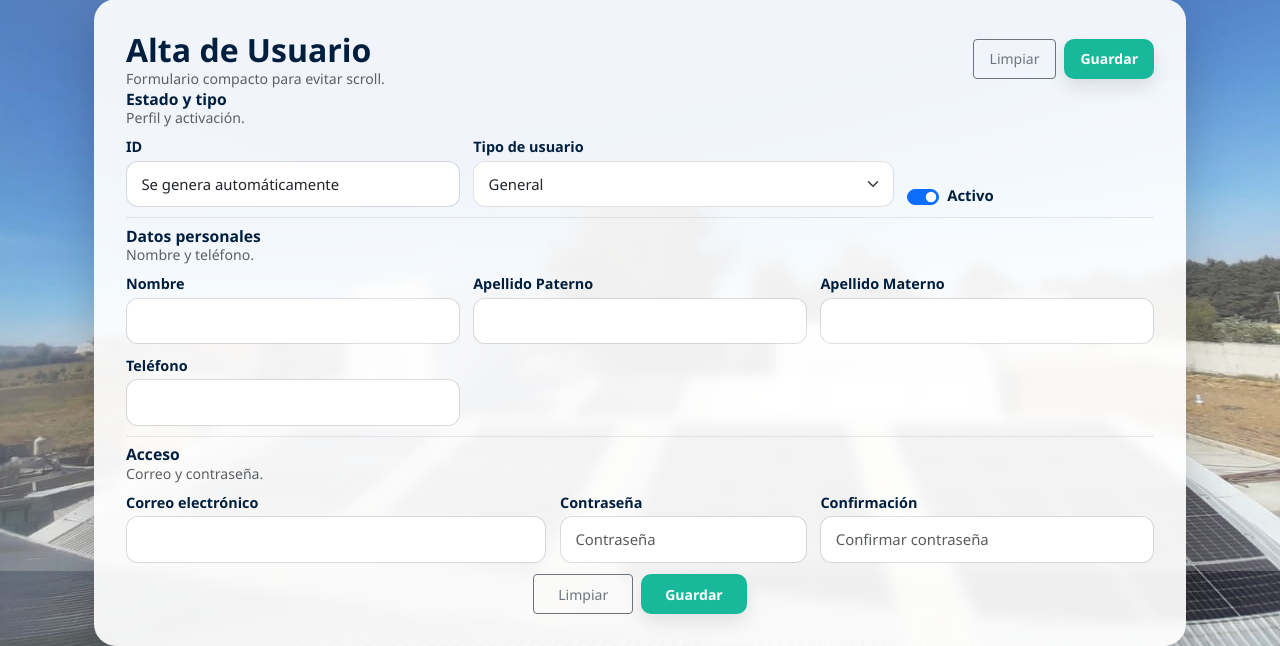
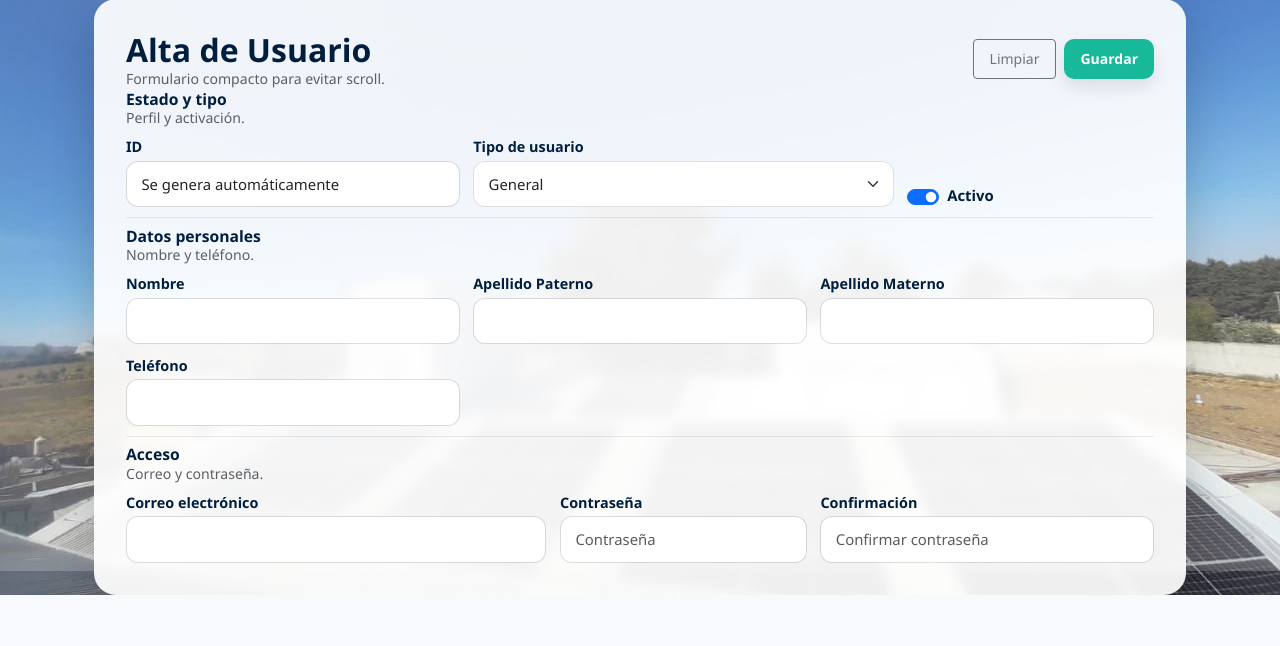
Before and after one commit to Alfredo140589/SWGFV, a Django app: template templates/core/pages/gestion_usuarios_alta.html in a window 1280 px wide. Shown: the part 229-875 px from the top of the page. After the commit the page ends 824 px from the top, so only its background shows below. Run offline with Django 4.2, Linux system fonts and the light colour scheme; the template is opened without the code that fills it: values that come from a table or form of the project are taken from there, others are empty.

Commit message:
Usuarios: activar + alta sin botones duplicados

```diff
--- a/templates/core/pages/gestion_usuarios_alta.html
+++ b/templates/core/pages/gestion_usuarios_alta.html
@@ -236,17 +236,7 @@
         </div>
 
         <!-- Acciones -->
-        <div class="d-none d-md-flex actions-bar">
-          <button type="reset" class="btn btn-outline-secondary btn-sm px-4">Limpiar</button>
-          <button type="submit" class="btn btn-swgfv btn-sm px-4">Guardar</button>
-        </div>
 
-        <div class="d-md-none swgfv-sticky-actions">
-          <div class="d-flex gap-2">
-            <button type="reset" class="btn btn-outline-secondary w-50">Limpiar</button>
-            <button type="submit" class="btn btn-swgfv w-50">Guardar</button>
-          </div>
-        </div>
 
       </form>
 
--- a/templates/core/pages/gestion_usuarios_modificacion.html
+++ b/templates/core/pages/gestion_usuarios_modificacion.html
@@ -200,6 +200,12 @@
               Guardar cambios
             </button>
           {% endif %}
+{% if not seleccionado.Activo %}
+  <button type="submit" name="action" value="activate" class="btn btn-success px-4"
+          onclick="return confirm('¿Deseas activar este usuario?');">
+    Activar
+  </button>
+{% endif %}
 
           <button type="submit" name="action" value="deactivate" class="btn btn-warning px-4"
                   onclick="return confirm('¿Seguro que deseas desactivar este usuario?');">
```
Also changed, not shown: core/views.py (+9 -2 lines).
